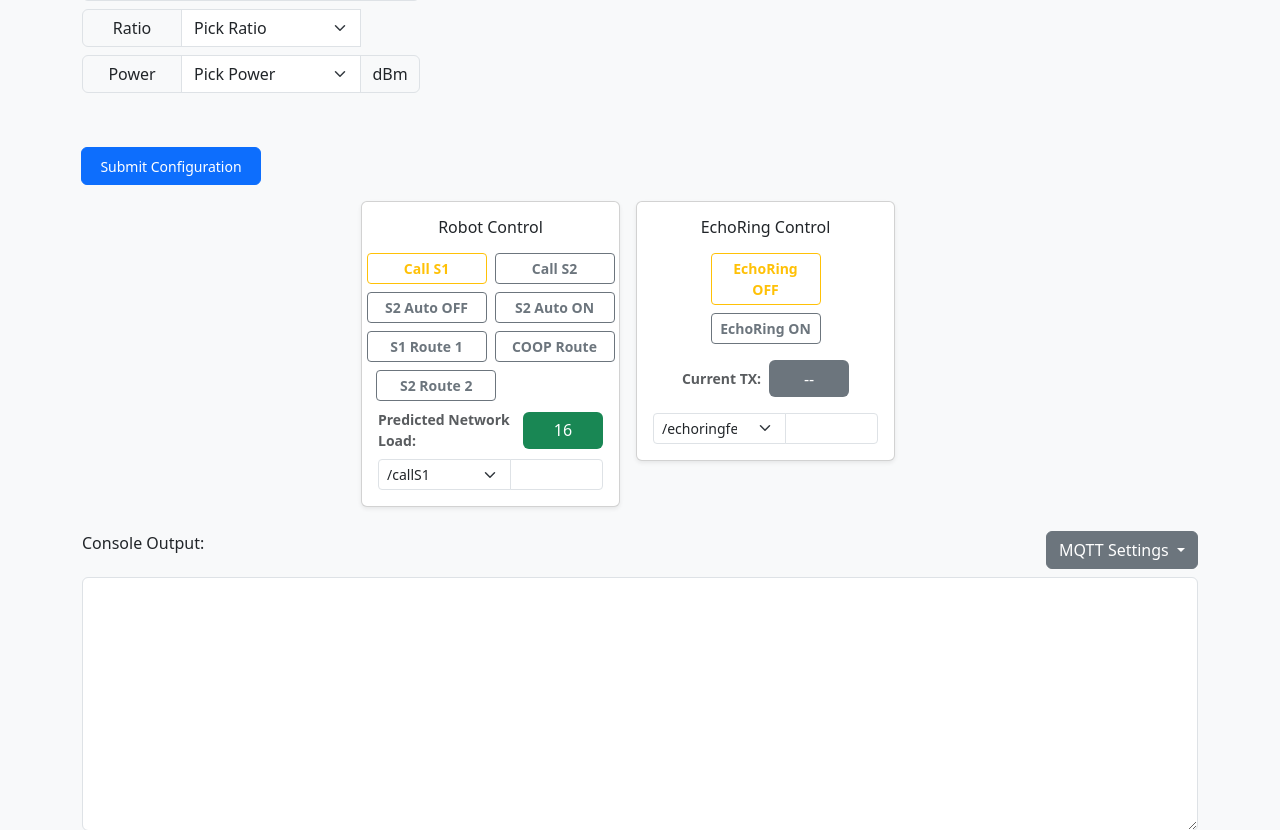
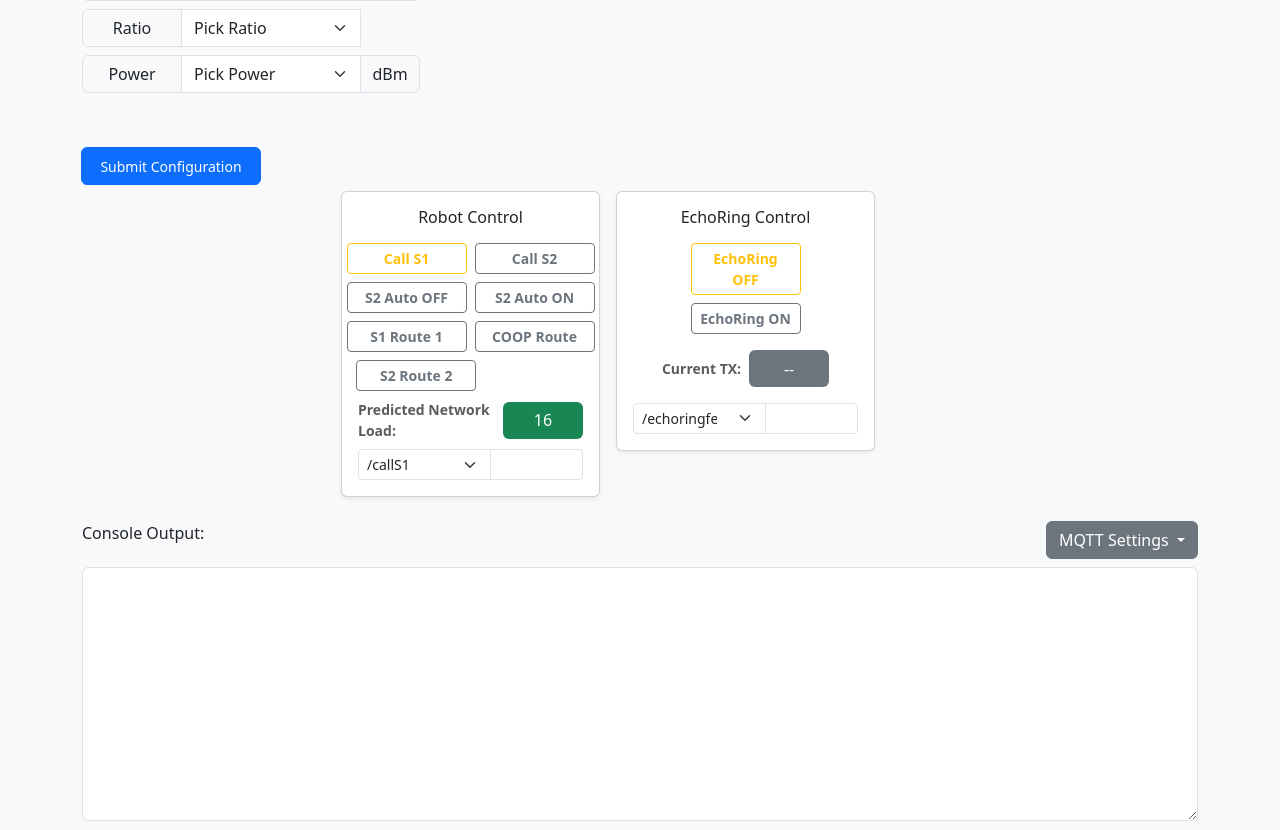
Before and after one commit to WICON-RPTU/MECSware-EchoRing_Dashboard, a Flask app: page / in a window 1280 px wide. Shown: the part 263-1093 px from the top of the page. Run offline with Flask 3, Linux system fonts and the light colour scheme.

Commit message:
[MOD] Button

```diff
--- a/templates/index.html
+++ b/templates/index.html
@@ -192,9 +192,9 @@
     </div>
   </div>
 
-<!-- Robot + EchoRing Cards Row (centered) -->
 <div class="row justify-content-center mb-4">
-  <div class="col-lg-6 col-md-10 col-sm-12 d-flex flex-column flex-md-row justify-content-center align-items-start gap-3">
+  <div class="col-lg-6 col-md-10 col-sm-12 d-flex flex-column flex-md-row justify-content-start align-items-start gap-3"
+       style="margin-left: -40px; margin-top: -10px;">
 
     <!-- Robot Control Card -->
     <div id="robotCard" class="card shadow-sm w-100">
@@ -262,6 +262,7 @@
 
   </div>
 </div>
+
 
 
 
```
